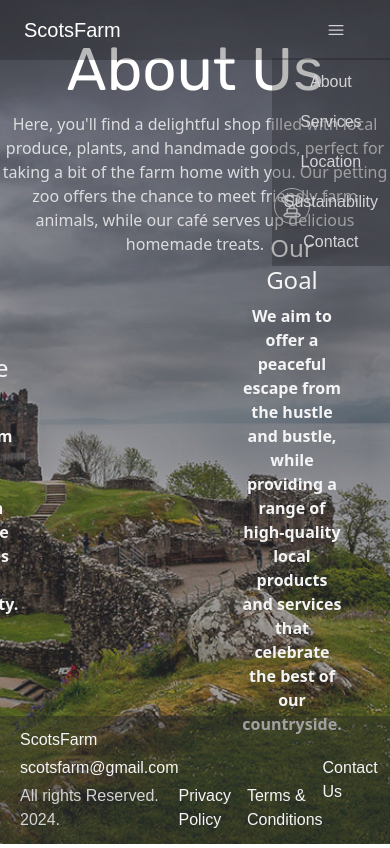
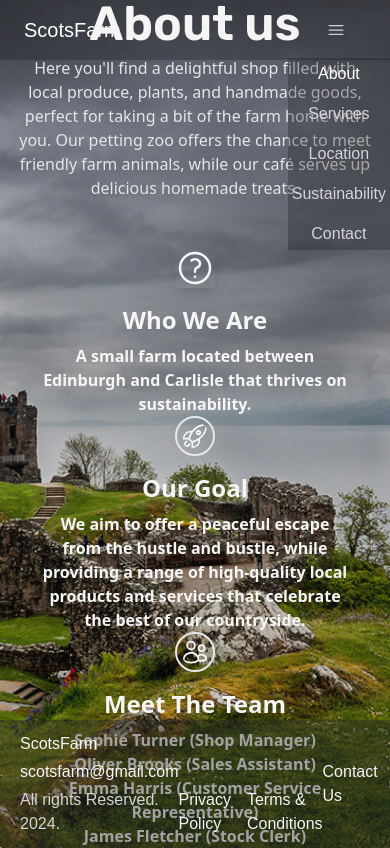
Before and after one commit to CodeByJamie/scotsfarm, a Next.js app: page /about in a window 390 px wide. Built offline with nearby package versions, Linux system fonts and the light colour scheme; a web font is replaced by a local one.

Commit message:
Added responsiveness to "about"

```diff
--- a/src/app/about/page.tsx
+++ b/src/app/about/page.tsx
@@ -1,68 +1,63 @@
-import Image from "next/image";
-import Header from "../components/header";
-import Footer from "../components/footer";
-import * as HeroIcons from "@heroicons/react/24/outline";
+import Image from 'next/image';
+import Header from '../components/header';
+import Footer from '../components/footer';
+import { QuestionMarkCircleIcon, RocketLaunchIcon, UsersIcon } from '@heroicons/react/24/outline';
 
 export default function About() {
 	return (
-		<div className='relative h-screen'>
+		<div className='relative min-h-screen'>
 			<Header />
 			<Footer />
-			<div className='absolute top-0 left-0 w-full h-full -z-10'>
-				<div className='relative w-full h-full'>
+			<div className='absolute inset-0 -z-10'>
 				<Image
-						src={"/highlands.jpg"}
+					src={'/highlands.jpg'}
 					alt='Edinburgh castle'
-						className='object-cover'
-						fill={true}
+					className='object-cover object-center opacity-80'
+					fill
+					priority
+					sizes="100vw"
 				/>
 			</div>
-			</div>
-			<section className='flex flex-col items-center text-zinc-100'>
-				<div className='flex flex-col items-center text-zinc-50 text-opacity-80 gap-3'>
-					<span className='pt-10 text-6xl font-Rubik text-white'>
-						About Us
-					</span>
-					<span className='max-w-2xl text-center'>
-						Here, you'll find a delightful shop filled with local
-						produce, plants, and handmade goods, perfect for taking
-						a bit of the farm home with you. Our petting zoo offers
-						the chance to meet friendly farm animals, while our café
-						serves up delicious homemade treats.
+			<section className='relative flex flex-col items-center justify-center min-h-screen w-full px-4'>
+				<div className='w-full flex flex-col gap-12'>
+					<div className='flex flex-col text-center items-center justify-center w-full gap-2'>
+						<h1 className='text-center text-5xl font-semibold font-Rubik text-neutral-100'>
+							About us
+						</h1>
+						<span className='text-neutral-200 max-w-2xl'>
+							Here you'll find a delightful shop filled with local produce, plants, and handmade
+							goods, perfect for taking a bit of the farm home with you. Our petting zoo offers
+							the chance to meet friendly farm animals, while our café serves up delicious homemade
+							treats.
 						</span>
 					</div>
-				<div className='absolute top-0 flex flex-row items-center justify-center bg-zinc-700 bg-opacity-45 h-full w-full select-none -z-10 p-6 overflow-hidden'>
-					<div className='relative flex flex-row items-center justify-center w-full top-10 gap-40 max-w-fit translate-x-10'>
-						<div className='flex flex-col items-center gap-2 max-w-[14rem] text-center mx-16'>
-							<HeroIcons.QuestionMarkCircleIcon className='size-9 border border-zinc-200 rounded-full p-1 shadow-lg' />
-							<span className='text-2xl'>Who We Are</span>
-							<span className='font-semibold'>
-								A small farm located between Edinburgh and
-								Carlisle who thrives on sustainability.
+					<div className='flex flex-wrap items-center justify-between text-neutral-100 px-6 font-semibold'>
+						<div className='flex flex-col items-center text-center max-w-xs'>
+							<QuestionMarkCircleIcon className='w-10 h-10 shadow-lg' />
+							<h2 className='text-2xl mt-4'>Who We Are</h2>
+							<span className='mt-2'>
+								A small farm located between Edinburgh and Carlisle that thrives on
+								sustainability.
 							</span>
 						</div>
-						<div className='flex flex-col items-center gap-2 max-w-xs text-center'>
-							<HeroIcons.TrophyIcon className='size-9 border border-zinc-200 rounded-full p-1 shadow-lg' />
-							<span className='text-2xl'>Our Goal</span>
-							<span className='font-semibold'>
-								We aim to offer a peaceful escape from the
-								hustle and bustle, while providing a range of
-								high-quality local products and services that
-								celebrate the best of our countryside.
+						<div className='flex flex-col items-center text-center max-w-xs'>
+							<RocketLaunchIcon className='w-10 h-10 border-2 rounded-full p-1' />
+							<h2 className='text-2xl mt-4'>Our Goal</h2>
+							<span className='mt-2'>
+								We aim to offer a peaceful escape from the hustle and bustle, while providing a
+								range of high-quality local products and services that celebrate the best of our
+								countryside.
 							</span>
 						</div>
-						<div className='flex flex-col items-center gap-2'>
-							<HeroIcons.UsersIcon className='size-9 border border-zinc-200 rounded-full p-1 shadow-lg' />
-							<span className='text-2xl'>Meet The Team</span>
-							<div className='flex flex-col items-center gap-2 font-semibold'>
-								<span>Sophie Turner (Shop Manager)</span>
-								<span>Oliver Brooks (Sales Assistant)</span>
-								<span>
-									Emma Harris (Customer Service
-									Representative)
+						<div className='flex flex-col items-center text-center max-w-xs'>
+							<UsersIcon className='w-10 h-10 border-2 rounded-full p-1' />
+							<h2 className='text-2xl mt-4'>Meet The Team</h2>
+							<span className='mt-2'>
+								Sophie Turner (Shop Manager) <br />
+								Oliver Brooks (Sales Assistant) <br />
+								Emma Harris (Customer Service Representative) <br />
+								James Fletcher (Stock Clerk)
 							</span>
-								<span>James Fletcher (Stock Clerk)</span>
-							</div>
 						</div>
 					</div>
 				</div>
--- a/src/app/components/footer.tsx
+++ b/src/app/components/footer.tsx
@@ -8,7 +8,7 @@ export default function Footer() {
         <span>scotsfarm@gmail.com</span>
         <span className="text-neutral-300">All rights Reserved. 2024.</span>
       </div>
-      <div className="flex flexx-col items-end">
+      <div className="flex flex-col-reverse">
         <div className="flex flex-row items-center gap-4">
           <Link href={'/privacy'}>Privacy Policy</Link>
           <Link href={'/services'}>Terms & Conditions</Link>
--- a/src/app/components/header.tsx
+++ b/src/app/components/header.tsx
@@ -31,7 +31,7 @@ export default function Header() {
 				ScotsFarm
 			</Link>
 			<nav className='hidden lg:flex items-center gap-12'>
-				<NavLink name='About us' />
+				<NavLink name='About' />
 				<div className={`relative flex items-center justify-center gap-2`}>
 					<NavLink name='Services' />
 					<ChevronRightIcon
@@ -58,7 +58,7 @@ export default function Header() {
 				</div>
 				<NavLink name='Contact' />
 			</nav>
-				<Bars3Icon className='size-5 cursor-pointer mr-5 lg:hidden' onClick={() => setCollapsed(!collapsed)} />
+			<Bars3Icon className='size-5 cursor-pointer mr-5 lg:hidden' onClick={() => setCollapsed(!collapsed)} />
 			<div className='lg:hidden absolute right-0 flex flex-col items-center w-fit'>
 				<AnimatePresence>
 					{!collapsed && (
@@ -68,13 +68,13 @@ export default function Header() {
 							exit='exit'
 							variants={menuVariants}
 							transition={{ duration: 0.3, ease: 'easeInOut' }}
-							className='absolute flex flex-col top-7 right-0 items-center gap-4 p-3 bg-zinc-900 bg-opacity-30 '
+							className='absolute flex flex-col top-7 right-0 items-center gap-4 max-md:p-1 p-3 bg-zinc-900 bg-opacity-30 z-50 '
 						>
 							<NavLink name='About' />
 							<NavLink name='Services' />
 							<NavLink name='Location' />
 							<NavLink name='Sustainability' />
-              <NavLink name='Contact' />
+							<NavLink name='Contact' />
 						</motion.nav>
 					)}
 				</AnimatePresence>
--- a/src/app/components/navLink.tsx
+++ b/src/app/components/navLink.tsx
@@ -10,7 +10,7 @@ export default function NavLink({ name }: { name: string }) {
       <Link
         href={`${name.toLowerCase()}`}
         className={` duration-300 ${pathname.endsWith(
-          `/${name}`) ? "text-white" : "hover:text-white"
+          `/${name.toLowerCase()}`) ? "text-white" : "hover:text-white"
         }`}
       >
         {name}
--- a/src/app/layout.tsx
+++ b/src/app/layout.tsx
@@ -12,8 +12,8 @@ export default function RootLayout({
   children: React.ReactNode;
 }>) {
   return (
-    <html lang="en">
-      <body>
+    <html lang="en" className="bg-neutral-800">
+      <body className="min-h-screen min-w-screen">
         {children}
       </body>
     </html>
--- a/src/app/page.tsx
+++ b/src/app/page.tsx
@@ -16,10 +16,10 @@ export default function Home() {
         className="absolute top-0 left-0 -z-50"
       />
       <div className="flex flex-col items-center">
-        <span className="text-7xl max-lg:text-4xl max-xl:text-6xl max-md:2xl max-sm:text-xl text-white font-bold drop-shadow-xl">
+        <span className="text-7xl max-lg:text-4xl max-xl:text-6xl max-md:text-2xl text-white font-bold drop-shadow-xl">
           Connecting the Countries Together.
         </span>
-        <span className="text-neutral-100 font-semibold text-xl max-sm:text-xs mt-2 drop-shadow-lg">
+        <span className="text-neutral-100 font-semibold text-xl max-lg:text-base mt-2 drop-shadow-lg">
           Pop into our shop to find some gifts for a loved one!
         </span>
         <FindUs />
```
Lines whose indentation alone changed are shown as unchanged.
